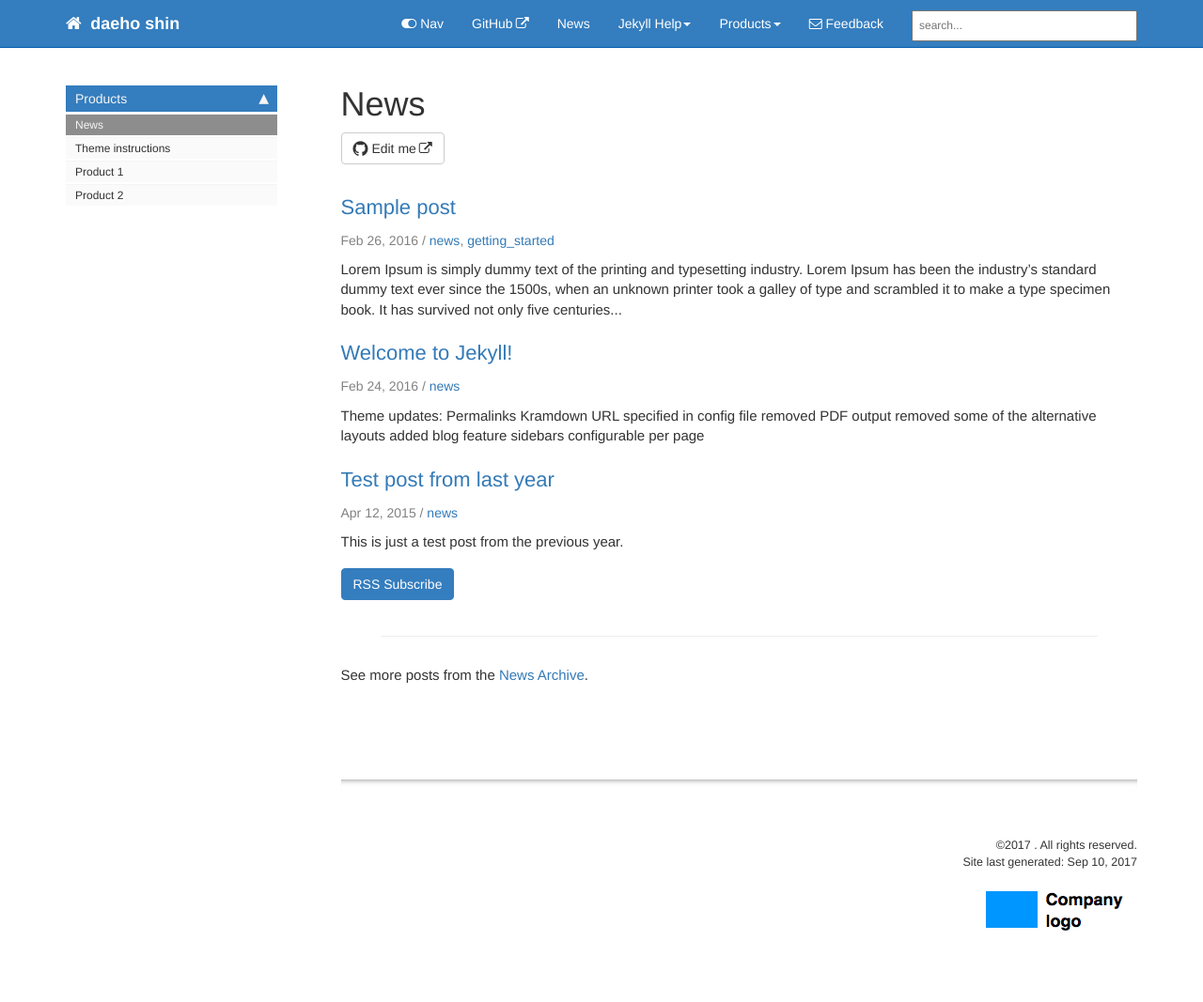
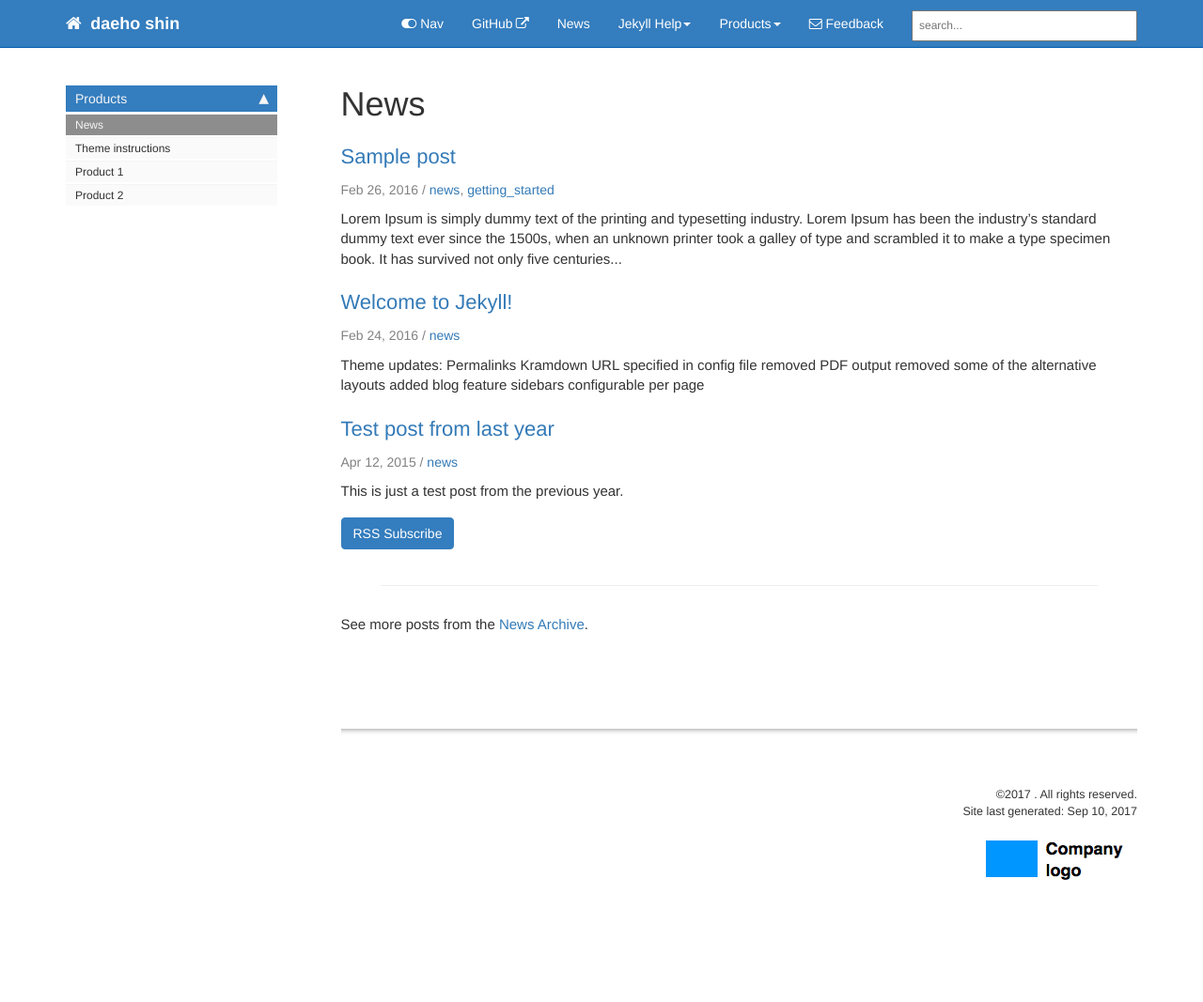
Before and after one commit to mnisdh/mnisdh.github.io.back, a Jekyll site: the page built from pages/news/news.html, in a window 1280 px wide. Shown: the whole page at 94% size. Built offline with Jekyll 4.4.1, drawn with Linux system fonts in a browser that asks for light colours; nearby versions of some CDN libraries; comment, search, counter and statistics services are not loaded; after the commit the page ends 1013 px from its top, so only the background shows below that.

Commit message:
Update _config.yml
update config

```diff
--- a/_config.yml
+++ b/_config.yml
@@ -12,7 +12,8 @@ site_title:
 company_name:
 # this appears in the footer
 
-github_editme_path: tomjoht/documentation-theme-jekyll/blob/gh-pages/
+github_editme_path:
+#tomjoht/documentation-theme-jekyll/blob/gh-pages/
 # if you're using Github, provide the basepath to the branch you've created for reviews, following the sample here. if not, leave this value blank.
 
 disqus_shortname: mnisdh
@@ -32,9 +33,9 @@ exclude:
   - .gitignore
 # these are the files and directories that jekyll will exclude from the build
 
-feedback_subject_line: Jekyll documentation theme
+feedback_subject_line: daeho shin
 
-feedback_email: tomjoht@gmail.com
+feedback_email: mnisdh2@gmail.com
 # used as a contact email for the Feedback link in the top navigation bar
 
 # feedback_disable: true
```
